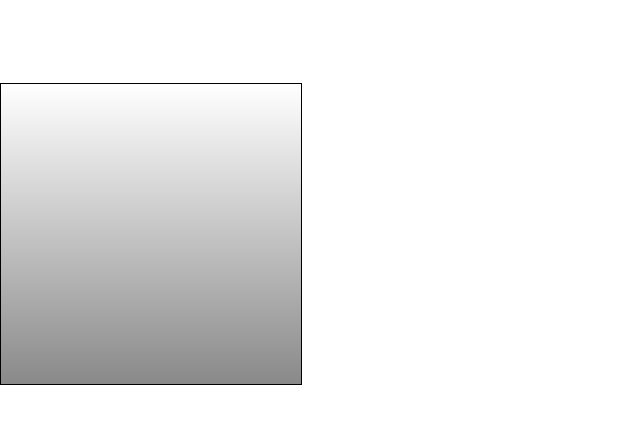
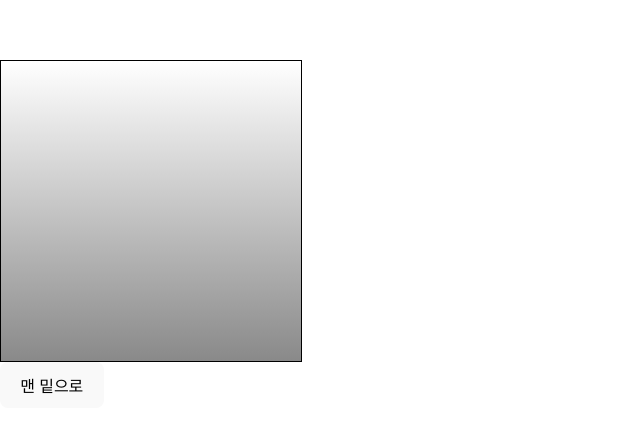
Before and after one commit to ryuji-dev/react-study, a React (Vite) app: page / in a window 1280 px wide. Shown: the part 166-598 px from the top of the page, without its empty margins (0-640 px from the left). Built offline with nearby package versions, Linux system fonts and the light colour scheme.

Commit message:
feat: 컴포넌트에 ref 달고 내부 메서드 사용 - 맨 밑으로 버튼을 눌러 스크롤바를 맨 아래쪽으로 이동시키기

```diff
--- a/src/App.jsx
+++ b/src/App.jsx
@@ -3,7 +3,14 @@ import ScrollBox from "./ScrollBox";
 
 class App extends Component {
   render() {
-    return <ScrollBox />;
+    return (
+      <div>
+        <ScrollBox ref={(ref) => (this.scrollBox = ref)} />
+        <button onClick={() => this.scrollBox.scrollToBottom()}>
+          맨 밑으로
+        </button>
+      </div>
+    );
   }
 }
 
--- a/src/ScrollBox.jsx
+++ b/src/ScrollBox.jsx
@@ -1,6 +1,16 @@
 import { Component } from "react";
 
 class ScrollBox extends Component {
+  scrollToBottom = () => {
+    /*
+        scrollTop: 세로 스크롤바 위치
+        scrollHeight: 스크롤이 있는 박스 안의 div 높이
+        clientHeight: 스크롤이 있는 박스의 높이
+     */
+    const { scrollHeight, clientHeight } = this.box; // 비구조화 할당 문법
+    this.box.scrollTop = scrollHeight - clientHeight;
+  };
+
   render() {
     const style = {
       border: "1px solid black",
```
